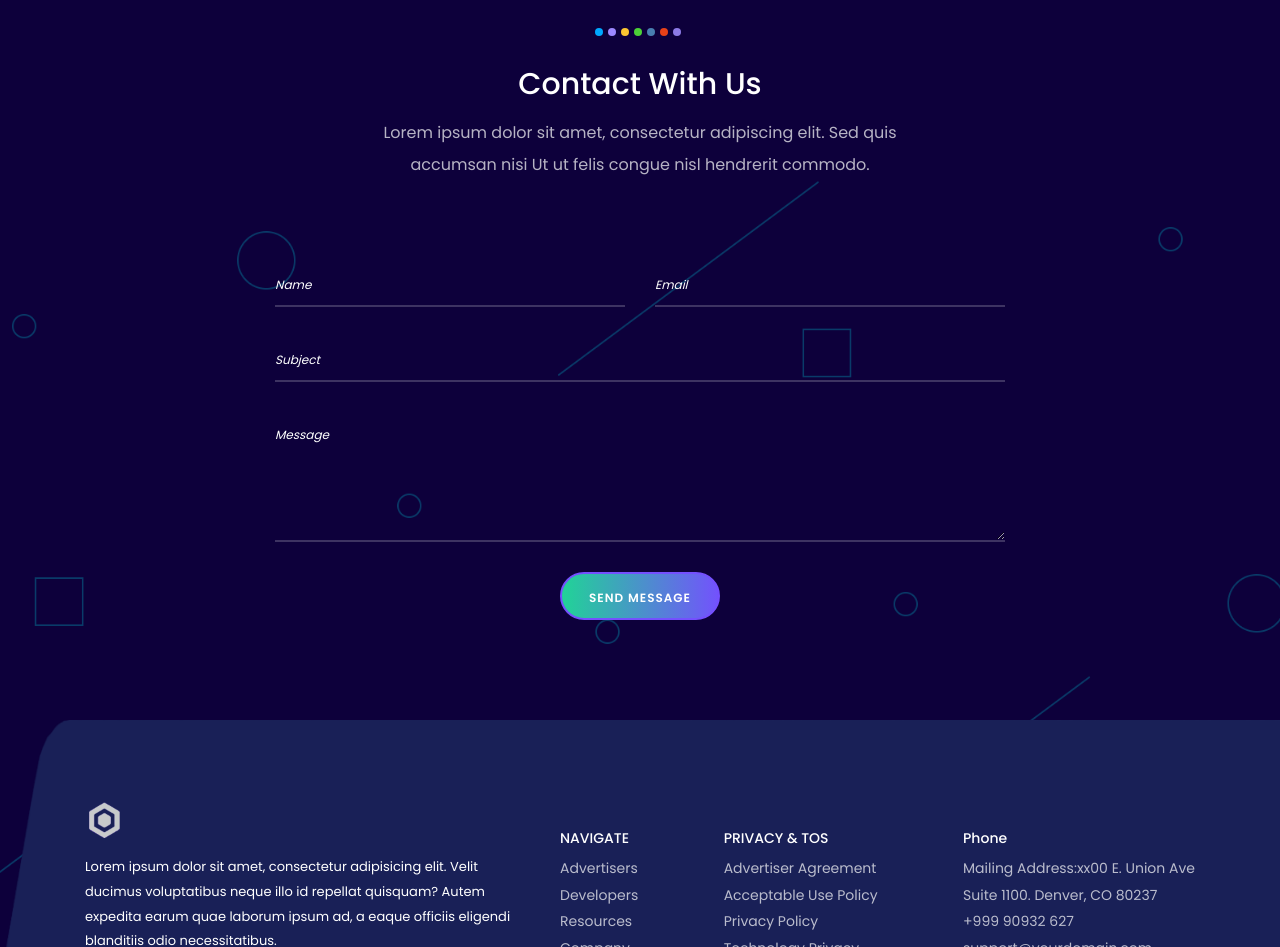
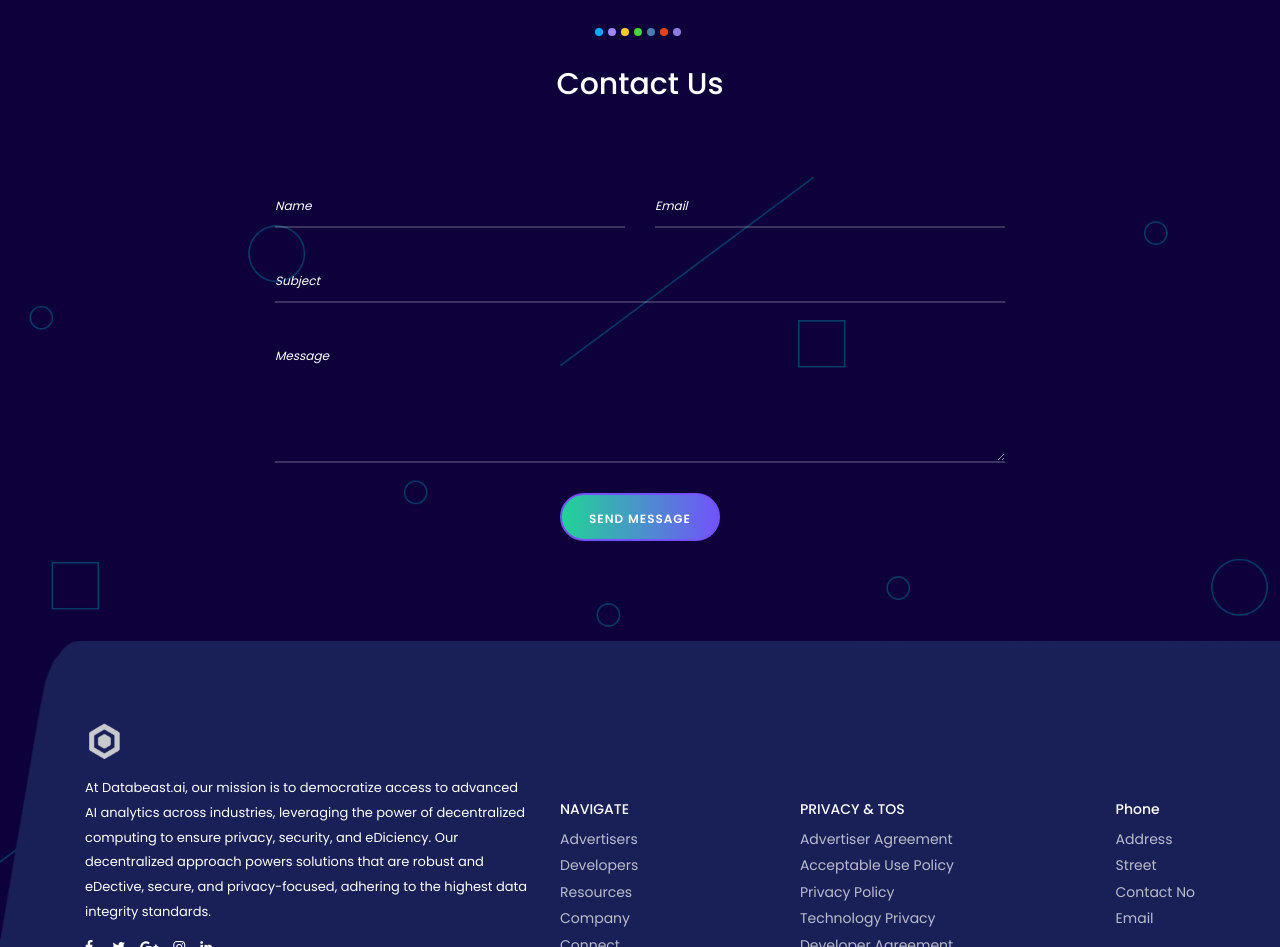
Before and after one commit to ems123/databeast, a React (Create React App) app in the folder frontend/: page / in a window 1280 px wide. Shown: the part 1945-2892 px from the top of the page. Built offline with nearby package versions, Linux system fonts and the light colour scheme; a web font is replaced by a local one.

Commit message:
feat: update footer content

```diff
--- a/frontend/src/layouts/FooterPages/SecContact/index.jsx
+++ b/frontend/src/layouts/FooterPages/SecContact/index.jsx
@@ -8,8 +8,8 @@ const SecContact = () => {
             <div className="row">
               <div className="col-12">
                 <SectionHeading
-                      title="Contact With Us"
-                      text="Lorem ipsum dolor sit amet, consectetur adipiscing elit. Sed quis accumsan nisi Ut ut felis congue nisl hendrerit commodo."
+                      title="Contact Us"
+                      text=""
                 />
               </div>
             </div>
--- a/frontend/src/layouts/FooterPages/SecContent/index.jsx
+++ b/frontend/src/layouts/FooterPages/SecContent/index.jsx
@@ -23,10 +23,10 @@ const SecContent = () => {
             {/* Content Info */}
             <div className="contact_info text-center wow fadeInUp" data-wow-delay="0.4s">
               <h5>Phone</h5>
-              <p>Mailing Address:xx00 E. Union Ave</p>
-              <p>Suite 1100. Denver, CO 80237</p>
-              <p>+999 90932 627</p>
-              <p>support@yourdomain.com</p>
+              <p>Address</p>
+              <p>Street</p>
+              <p>Contact No</p>
+              <p>Email</p>
             </div>
           </div>
         </div>
--- a/frontend/src/layouts/FooterPages/SecIco/index.jsx
+++ b/frontend/src/layouts/FooterPages/SecIco/index.jsx
@@ -7,7 +7,9 @@ const SecIco = ({logo}) => {
               <div className="footer-logo">
                 <a href="#"><img src={logo} alt="logo" /></a>
               </div>
-              <p>Lorem ipsum dolor sit amet, consectetur adipisicing elit. Velit ducimus voluptatibus neque illo id repellat quisquam? Autem expedita earum quae laborum ipsum ad, a eaque officiis eligendi blanditiis odio necessitatibus.</p>
+              <p>
+              At Databeast.ai, our mission is to democratize access to advanced AI analytics across industries, leveraging the power of decentralized computing to ensure privacy, security, and eDiciency. Our decentralized approach powers solutions that are robust and eDective, secure, and privacy-focused, adhering to the highest data integrity standards.
+              </p>
             </div>
             {/* Social Icon */}
             <div className="footer-social-info wow fadeInUp" data-wow-delay="0.4s">
```
